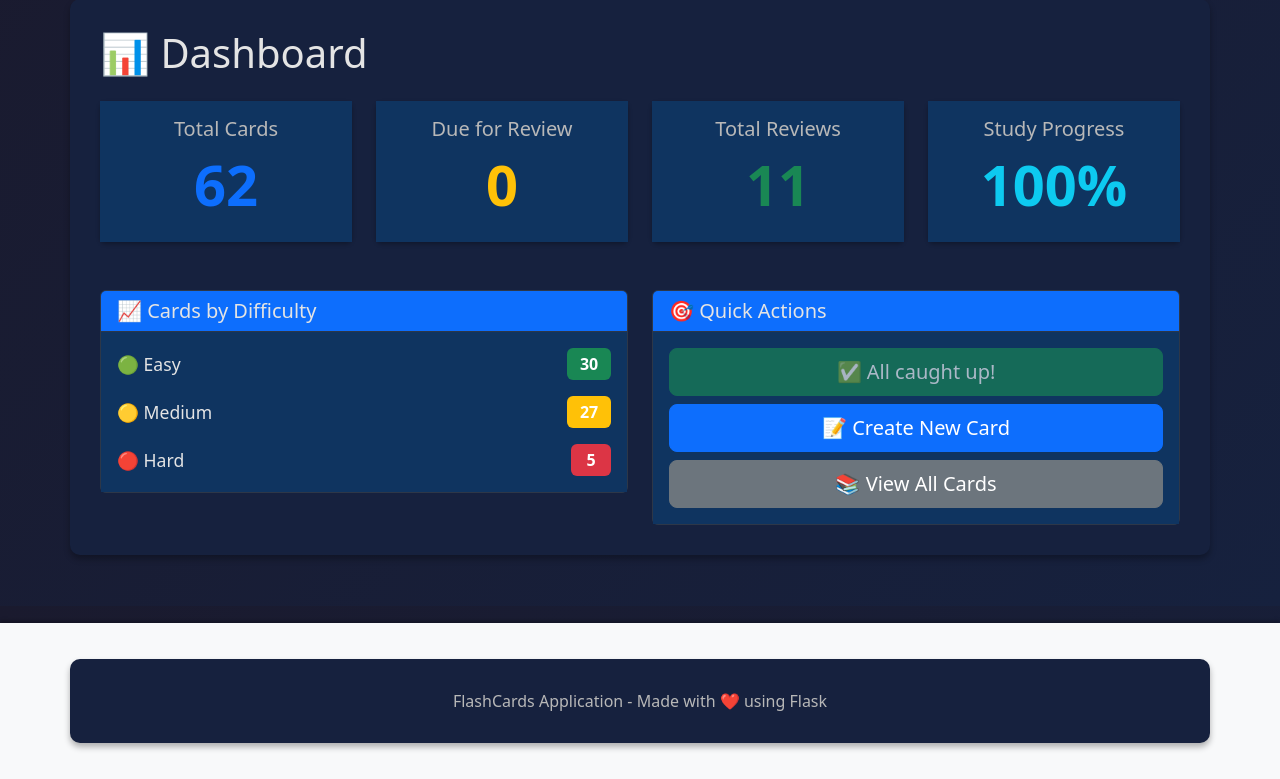
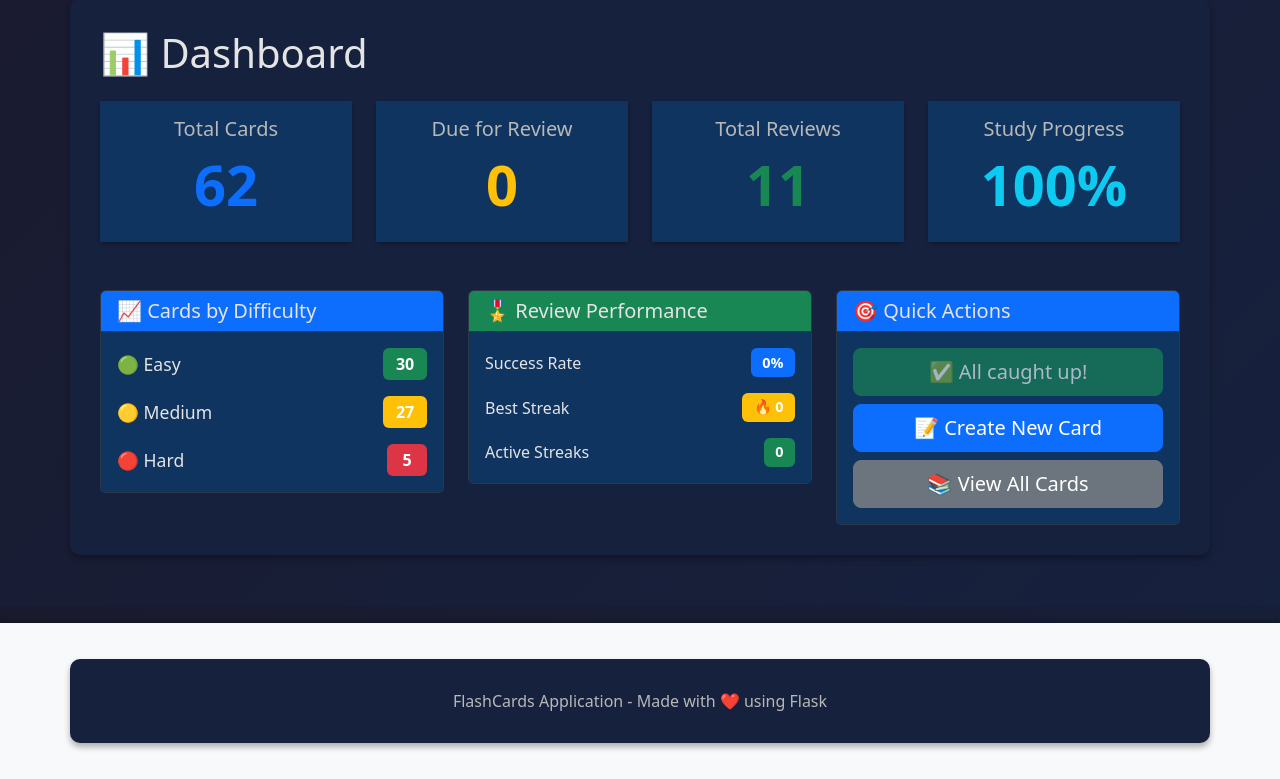
Before and after one commit to louisbertrand22/FlashCards, a Flask app: page / in a window 1280 px wide. Shown: the part 194-973 px from the top of the page. Run offline with Flask 3, Linux system fonts and the light colour scheme.

Commit message:
Update web app to support review history and performance tracking
- Update Flask API to accept success parameter for reviews
- Show success streaks in study mode with fire emoji
- Display review statistics (success rate, streaks) in card listings
- Add performance dashboard showing overall success rate and streaks
- Enhance user feedback for successful vs failed reviews
- Track failed reviews to schedule them sooner

Co-authored-by: louisbertrand22 <124389496+louisbertrand22@users.noreply.github.com>

```diff
--- a/app.py
+++ b/app.py
@@ -114,8 +114,18 @@ def study():
 @app.route('/cards/<card_id>/review', methods=['POST'])
 def mark_reviewed(card_id):
     """Mark a card as reviewed."""
-    if manager.mark_card_reviewed(card_id):
-        return jsonify({'success': True, 'message': 'Card marked as reviewed!'})
+    data = request.get_json() or {}
+    success = data.get('success', True)  # Default to True for backward compatibility
+
+    if manager.mark_card_reviewed(card_id, success=success):
+        # Get updated card info for response
+        card = manager.get_flashcard(card_id)
+        response_data = {
+            'success': True,
+            'message': 'Card marked as reviewed!' if success else 'Card needs more practice.',
+            'streak': card.success_streak if card else 0
+        }
+        return jsonify(response_data)
     else:
         return jsonify({'success': False, 'message': 'Card not found!'}), 404
 
--- a/templates/index.html
+++ b/templates/index.html
@@ -51,7 +51,7 @@
 </div>
 
 <div class="row mt-4">
-    <div class="col-md-6">
+    <div class="col-md-4">
         <div class="card">
             <div class="card-header bg-primary text-white">
                 <h5 class="mb-0">📈 Cards by Difficulty</h5>
@@ -74,7 +74,41 @@
             </div>
         </div>
     </div>
-    <div class="col-md-6">
+    <div class="col-md-4">
+        {% if stats.total_reviews > 0 %}
+        <div class="card">
+            <div class="card-header bg-success text-white">
+                <h5 class="mb-0">🎖️ Review Performance</h5>
+            </div>
+            <div class="card-body">
+                <div class="performance-stats">
+                    <div class="d-flex justify-content-between align-items-center mb-3">
+                        <span>Success Rate</span>
+                        <span class="badge bg-primary">{{ stats.overall_success_rate }}%</span>
+                    </div>
+                    <div class="d-flex justify-content-between align-items-center mb-3">
+                        <span>Best Streak</span>
+                        <span class="badge bg-warning">🔥 {{ stats.best_streak }}</span>
+                    </div>
+                    <div class="d-flex justify-content-between align-items-center">
+                        <span>Active Streaks</span>
+                        <span class="badge bg-success">{{ stats.cards_with_streaks }}</span>
+                    </div>
+                </div>
+            </div>
+        </div>
+        {% else %}
+        <div class="card">
+            <div class="card-header bg-info text-white">
+                <h5 class="mb-0">💡 Getting Started</h5>
+            </div>
+            <div class="card-body">
+                <p class="mb-0">Start reviewing cards to track your progress and build streaks! Your success rate and streaks will appear here.</p>
+            </div>
+        </div>
+        {% endif %}
+    </div>
+    <div class="col-md-4">
         <div class="card">
             <div class="card-header bg-primary text-white">
                 <h5 class="mb-0">🎯 Quick Actions</h5>
```
Also changed, not shown: templates/cards.html (+11 -1 lines), templates/study.html (+23 -11 lines).
